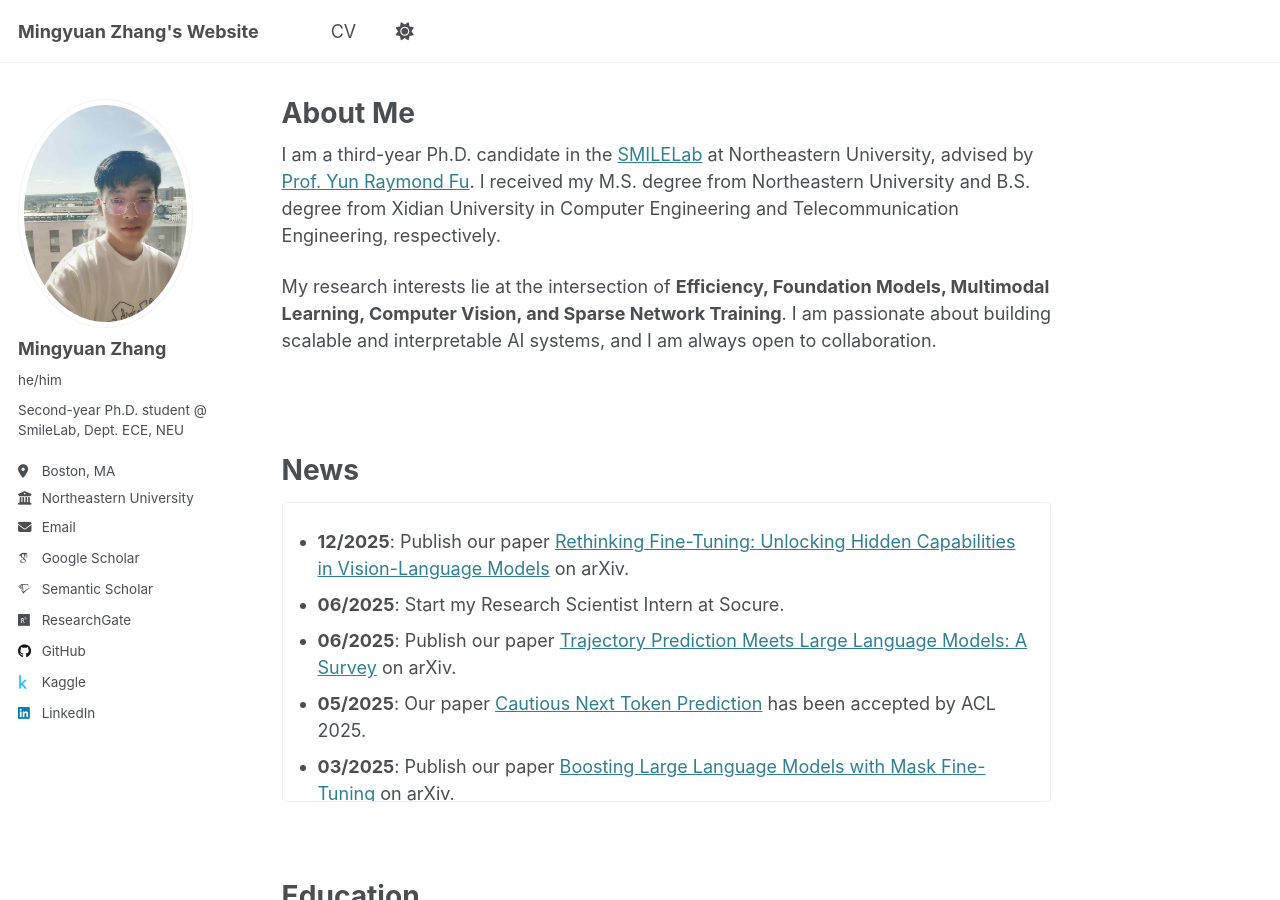
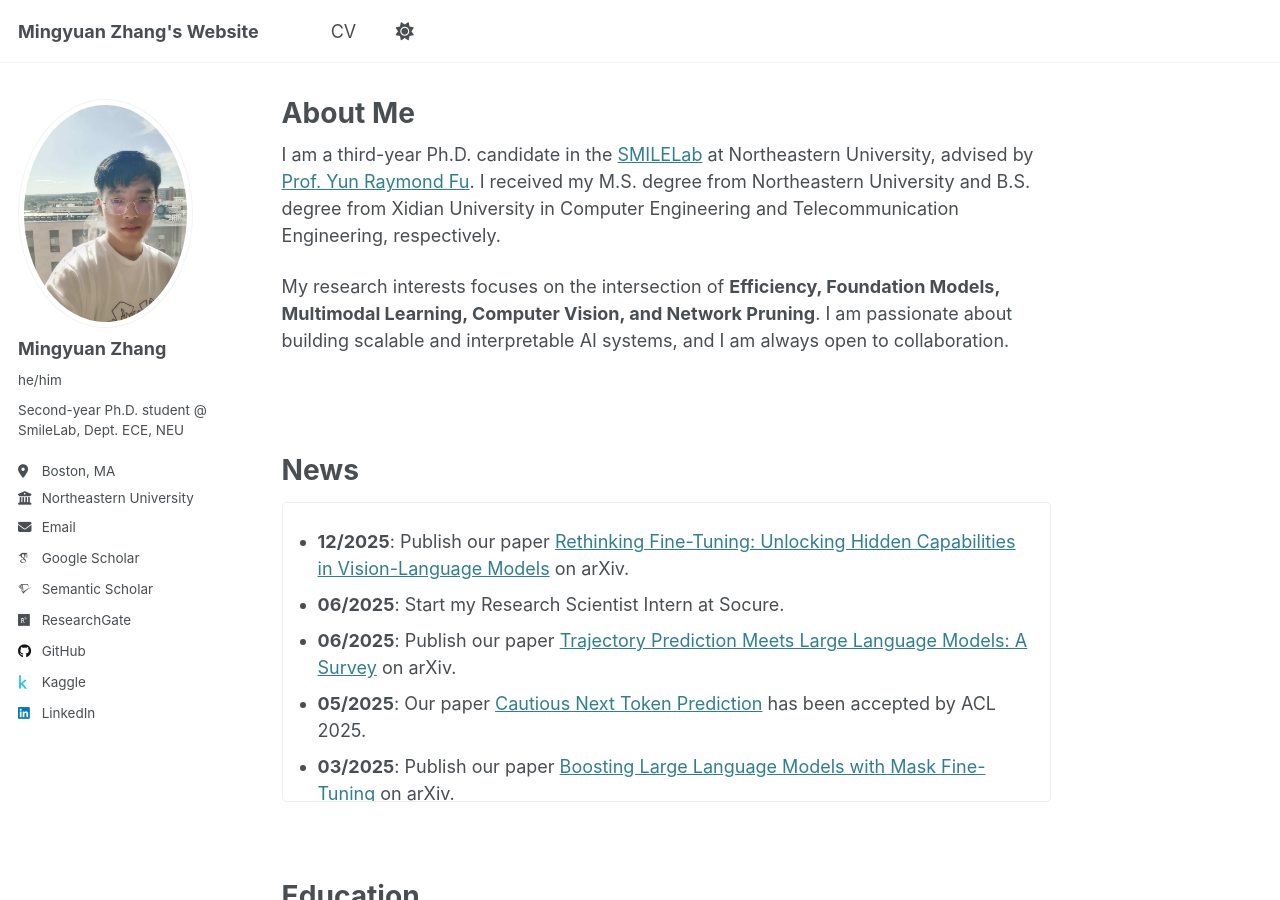
Before and after one commit to KKHYA/Mingyuan-Zhang.github.io, a Jekyll site: the page built from _pages/about.md, in a window 1280 px wide and 900 px high. Built offline with Jekyll 4.4.1, drawn with Linux system fonts in a browser that asks for light colours; some web fonts are replaced.

Commit message:
update self intro

```diff
--- a/_pages/about.md
+++ b/_pages/about.md
@@ -9,7 +9,7 @@ redirect_from:
 
 I am a third-year Ph.D. candidate in the [SMILELab](https://fulab.sites.northeastern.edu/) at Northeastern University, advised by [Prof. Yun Raymond Fu](https://www1.ece.neu.edu/~yunfu/). I received my M.S. degree from Northeastern University and B.S. degree from Xidian University in Computer Engineering and Telecommunication Engineering, respectively.
 
-My research interests lie at the intersection of **Efficiency, Foundation Models, Multimodal Learning, Computer Vision, and Sparse Network Training**. I am passionate about building scalable and interpretable AI systems, and I am always open to collaboration.
+My research interests focuses on the intersection of **Efficiency, Foundation Models, Multimodal Learning, Computer Vision, and Network Pruning**. I am passionate about building scalable and interpretable AI systems, and I am always open to collaboration.
 
 <br/><br/>
 
```
